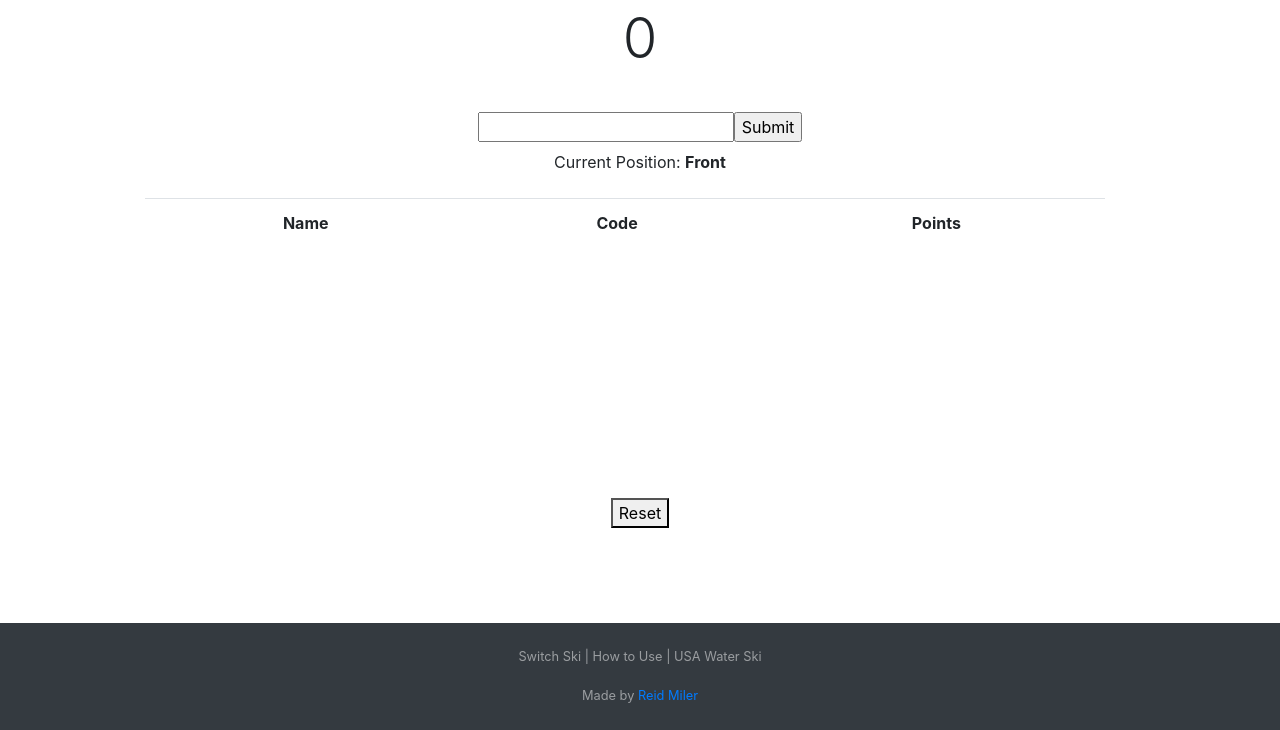
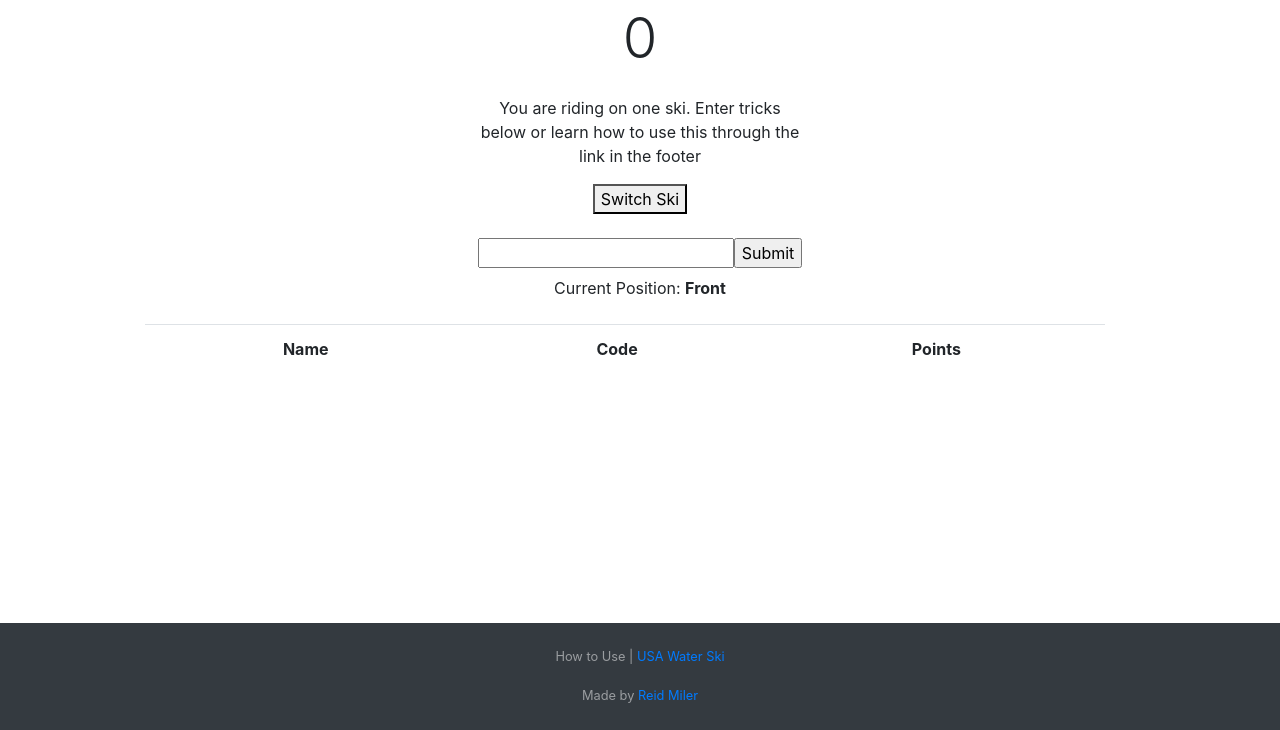
Before and after one commit to reid-miller/Collegiate-Trick-Score-Calculator, a React app: page / in a window 1280 px wide. Shown: the part 70-800 px from the top of the page. Built offline with nearby package versions, Linux system fonts and the light colour scheme.

Commit message:
Visual Update

```diff
--- a/src/index.css
+++ b/src/index.css
@@ -23,3 +23,21 @@ body {
 #messages {
     min-height: 1%;
 }
+
+#switch-ski {
+    background: none!important;
+    border: none;
+    padding: 0!important;
+    /*optional*/
+    font-family: arial, sans-serif;
+    /*input has OS specific font-family*/
+    color: #069;
+    text-decoration: underline;
+    cursor: pointer;
+  }
+
+  .sizing-message {
+      max-width: 25%;
+      margin-left: auto;
+      margin-right: auto;
+  }
--- a/src/index.js
+++ b/src/index.js
@@ -65,13 +65,21 @@ class Application extends React.Component {
       tricks_done: [],
       value: '',
       tricks: this.setUp(),
-      message: "",
+      message: "You are riding on one ski. Enter tricks below or learn how to use this through the link in the footer",
       visual_trick_list: [],
+      start: true,
     }
   }
 
   switchWake() {
     this.setState({ wake: !this.state.wake })
+  }
+
+  //Reset score
+  reset() {
+    // Set what ski they are riding on (visualy)
+    var ski = this.state.oneSki ? "one ski" : "two skis";
+    this.setState({ score: 0, front: true, tricks_done: [], visual_trick_list: [], message: "Trick run reset: You are riding on " + ski + "\n"}); // Reset Score
   }
 
   switchSki() {
@@ -102,12 +110,7 @@ class Application extends React.Component {
 
     this.reset();
   }
-  //Reset score
-  reset() {
-    // Set what ski they are riding on (visualy)
-    var ski = this.state.oneSki ? "one ski" : "two skis";
-    this.setState({ score: 0, front: true, tricks_done: [], visual_trick_list: [], message: "Trick run reset: You are riding on " + ski}); // Reset Score
-  }
+
 
   // Determines what direction you need to be to start a trick and what direction
   // you'll be after the trick. Returns start postion followed by end ex: FF, FB, BF, BB
@@ -163,6 +166,8 @@ class Application extends React.Component {
     var trick = null;
     var front = this.state.front;
     var message = null;
+
+    this.setState({start: false});
 
     // Check if reverse
     if (trickCode.charAt(0) === 'R') {
@@ -307,10 +312,14 @@ class Application extends React.Component {
     this.scrollToBottom();
   }
 
+
   render() {
     const score = this.state.score;
     const message = this.state.message;
-    console.log(message);
+    var thing = message == null ? false : message.includes("Trick run reset");
+    const start = this.state.start;
+
+
     // <img src={require('./trickski.jpg')} height="150px" width="150px" alt="dwq"/> to add photo
     // Wake button:           <button onClick={() => this.switchWake()}>{this.state.wake ? "Surface" : "Wake"}</button>
 
@@ -323,7 +332,8 @@ class Application extends React.Component {
         <div className="text-center">
         </div>
         <br/>
-        <div><p>{message}</p></div>
+        <div class="justify-content-center"><p class="sizing-message ">{message}</p>{thing || start ? <button onClick={() => this.switchSki()}>Switch Ski</button>: null}</div>
+        <div>{thing || start ? <br /> : null}</div>
         <InputField
           onSubmit={(trickCode) => this.handleSubmit(trickCode)}
         />
@@ -346,7 +356,7 @@ class Application extends React.Component {
           </div>
 
           <div>
-              <button onClick={() => this.reset()}>Reset</button>
+              {thing || start ? null : <button onClick={() => this.reset()}>Reset</button>}
           </div>
           <br />
 
@@ -355,7 +365,7 @@ class Application extends React.Component {
 
           <footer id="sticky-footer" class="py-4 bg-dark text-white-50">
             <div class="container text-center">
-              <small><p>Switch Ski | How to Use | USA Water Ski</p></small>
+              <small><p>How to Use | <a rel="noopener noreferrer" target="_blank" href="http://www.usawaterski.org/">USA Water Ski</a></p></small>
               <small>Made by <a rel="noopener noreferrer" target="_blank" href="http://reidhub.com">Reid Miler</a></small>
             </div>
           </footer>
```
